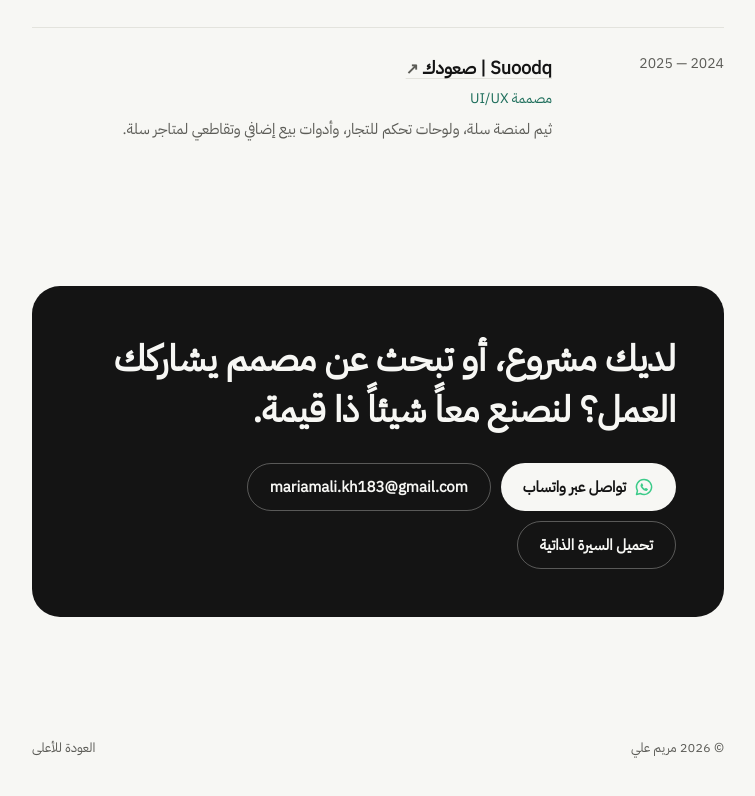
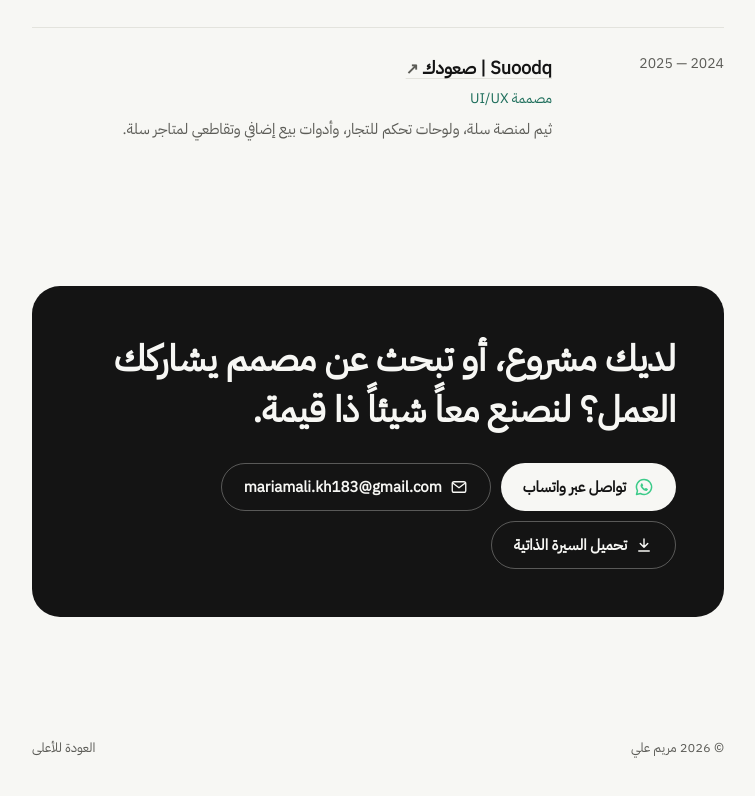
Before and after one commit to mariamalikhamis/MariamAli-portfolio, a Next.js app: page /ar in a window 1280 px wide. Shown: the part 4911-5707 px from the top of the page, without its empty margins (32-787 px from the left). Built offline with nearby package versions, Linux system fonts and the light colour scheme; no server answers.

Commit message:
Add mail and download icons to contact buttons
Co-Authored-By: Claude Opus 5.5 <noreply@anthropic.com>
Claude-Session: https://claude.ai/code/session_01U5CkFzGBaB6VJcbEUdtjWu

```diff
--- a/src/app/[locale]/page.tsx
+++ b/src/app/[locale]/page.tsx
@@ -4,7 +4,7 @@ import { projects } from '@/content/projects';
 import ProjectCard from '@/components/ProjectCard';
 import ThemeToggle from '@/components/ThemeToggle';
 import Reveal from '@/components/Reveal';
-import { BehanceIcon, CheckIcon, DownloadIcon, GlobeIcon, LinkedInIcon, WhatsAppIcon } from '@/components/Icons';
+import { BehanceIcon, CheckIcon, DownloadIcon, GlobeIcon, LinkedInIcon, MailIcon, WhatsAppIcon } from '@/components/Icons';
 
 export default async function Home({ params }: { params: Promise<{ locale: string }> }) {
   const { locale } = await params;
@@ -173,9 +173,11 @@ export default async function Home({ params }: { params: Promise<{ locale: strin
                   {t.ctaWhatsapp}
                 </a>
                 <a className="btn btn-ghost-inverse" href={`mailto:${links.email}`}>
+                  <MailIcon />
                   {links.email}
                 </a>
                 <a className="btn btn-ghost-inverse" href={links.cv} download="Mariam_Ali_Product_Designer_CV.pdf">
+                  <DownloadIcon />
                   {t.ctaCv}
                 </a>
               </div>
--- a/src/components/Icons.tsx
+++ b/src/components/Icons.tsx
@@ -47,6 +47,13 @@ export const DownloadIcon = ({ size = 18 }: P) => (
   </svg>
 );
 
+export const MailIcon = ({ size = 18 }: P) => (
+  <svg width={size} height={size} viewBox="0 0 24 24" fill="none" stroke="currentColor" strokeWidth="1.8" strokeLinecap="round" strokeLinejoin="round" aria-hidden="true">
+    <rect x="3" y="5" width="18" height="14" rx="2.5" />
+    <path d="m4 7 8 6 8-6" />
+  </svg>
+);
+
 export const CheckIcon = ({ size = 18 }: P) => (
   <svg width={size} height={size} viewBox="0 0 24 24" {...base}>
     <circle cx="12" cy="12" r="9" />
```
